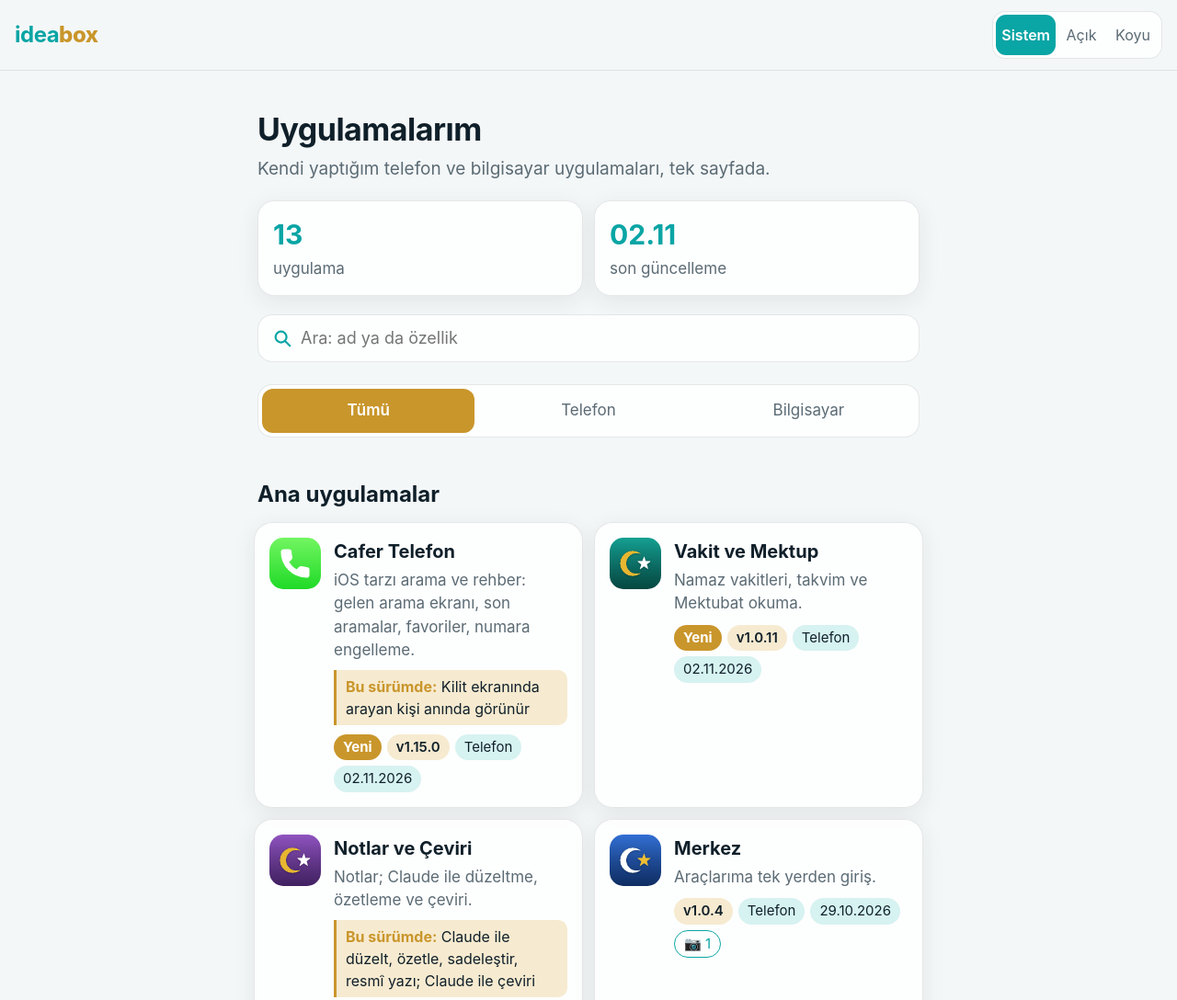
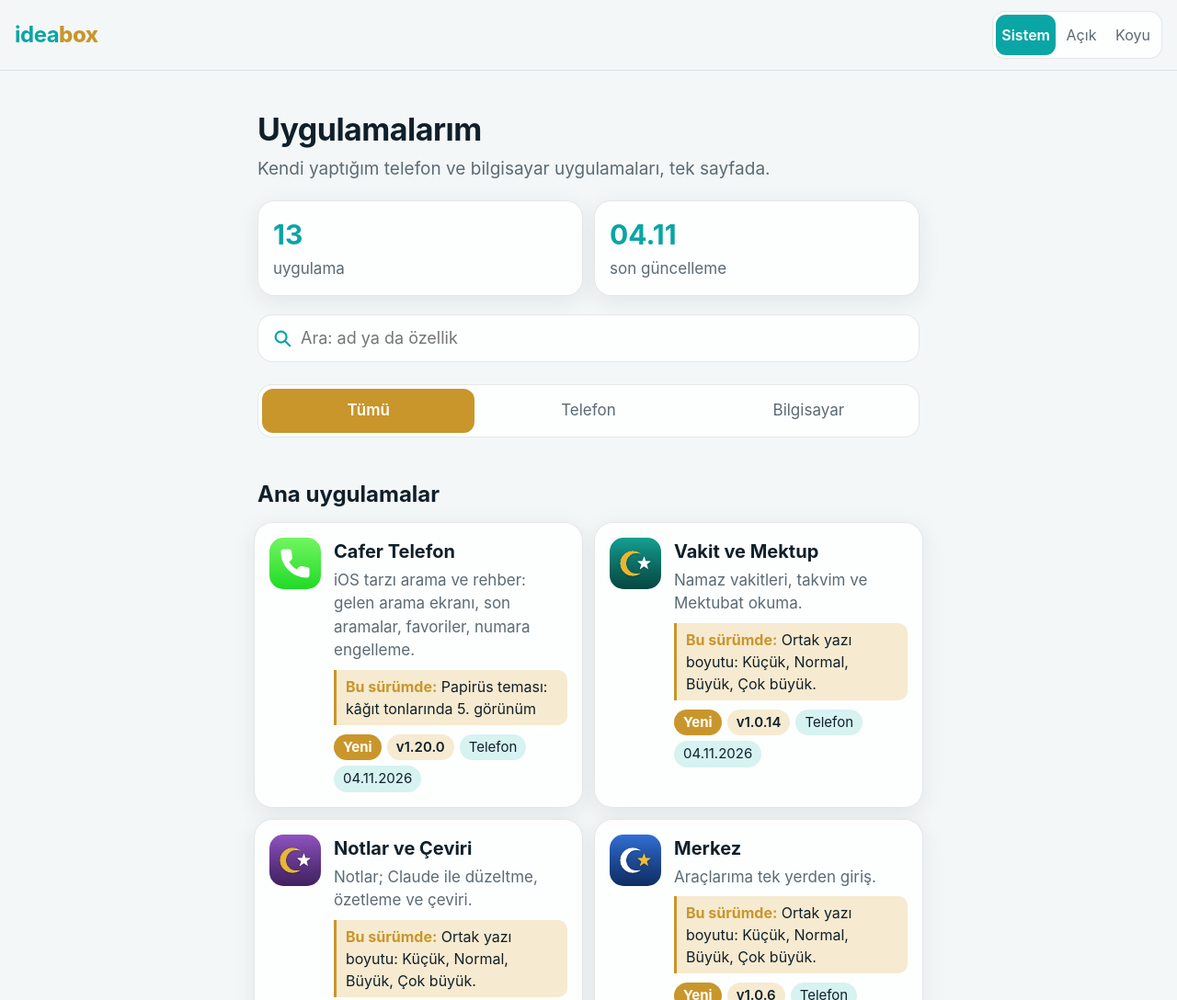
Before and after one commit to antepbolge-web/idebox-vitrin, a plain HTML site: page index.html in a window 1280 px wide. Shown: the top 1088 px of the page at 92% size. Drawn offline with Linux system fonts and the light colour scheme.

Commit message:
Vitrin guncellendi 2026-11-04

```diff
--- a/index.html
+++ b/index.html
@@ -226,35 +226,35 @@
 </div>
 
 <script>
-  // Bilgiler apps/apk/APK.md ile aynı tutulur (2026-11-03).
+  // Bilgiler apps/apk/APK.md ile aynı tutulur (2026-11-04).
   // simge: simgeler/ altındaki dosya; ekran: ekranlar/ altındaki görüntüler (ör. ["alarm-1.jpg"]).
   const UYGULAMALAR = [
-    { ad: "Cafer Telefon", simge: "telefon.svg", surum: "1.15.0", tarih: "2026-11-02", grup: "ana", yer: "Telefon",
-      aciklama: "iOS tarzı arama ve rehber: gelen arama ekranı, son aramalar, favoriler, numara engelleme.", yenilik: "Kilit ekranında arayan kişi anında görünür" },
-    { ad: "Vakit ve Mektup", simge: "vakit.png", surum: "1.0.11", tarih: "2026-11-02", grup: "ana", yer: "Telefon",
-      aciklama: "Namaz vakitleri, takvim ve Mektubat okuma." },
-    { ad: "Notlar ve Çeviri", simge: "notlar.png", surum: "1.1.0", tarih: "2026-11-02", grup: "ana", yer: "Telefon",
-      aciklama: "Notlar; Claude ile düzeltme, özetleme ve çeviri.", yenilik: "Claude ile düzelt, özetle, sadeleştir, resmî yazı; Claude ile çeviri" },
-    { ad: "Merkez", simge: "merkez.png", ekran: ["merkez-1.jpg"], surum: "1.0.4", tarih: "2026-10-29", grup: "ana", yer: "Telefon",
-      aciklama: "Araçlarıma tek yerden giriş." },
-    { ad: "Arama Asistanı", simge: "arama.png", ekran: ["arama-1.jpg"], surum: "1.2.5", tarih: "2026-11-02", grup: "yardimci", yer: "Telefon + Bilgisayar",
-      aciklama: "Spotlight tarzı arama: uygulama, dosya, kişi, hesap makinesi, sözlük, Vikipedi.", yenilik: "Hazır Claude komutları: excel, yazı, duyuru, düzelt, özet, sunum" },
-    { ad: "PDF Asistanı", simge: "pdf.png", surum: "1.1.0", tarih: "2026-11-02", grup: "yardimci", yer: "Telefon + Bilgisayar",
-      aciklama: "PDF okuma, imzalama, kamerayla tarama, bölme ve birleştirme.", yenilik: "Claude'a sor: özet, resmî yazı taslağı, maddeler ve tarihler" },
-    { ad: "Cafer Güncelleyici", simge: "guncelleyici.png", ekran: ["guncelleyici-1.jpg"], surum: "1.0.0", tarih: "2026-11-02", grup: "yardimci", yer: "Telefon",
-      aciklama: "Bütün uygulamalarımın yeni sürümünü tek listede gösterir; günlük bildirim ve widget.", yenilik: "İlk sürüm: aile uygulamalarının güncel olup olmadığını gösterir." },
-    { ad: "Cafer Başlatıcı", simge: "baslatici.svg", ekran: ["baslatici-1.jpg"], surum: "0.3.0", tarih: "2026-11-02", grup: "yardimci", yer: "Telefon",
-      aciklama: "iOS tarzı cam görünümlü ana ekran: klasör kartları, hareket çubuğu, otomatik düzen.", yenilik: "Uygulamalar ana ekrana kısayol ve widget ekleyebilir (\u0022Ana Ekrana Ekle\u0022 kartı)." },
-    { ad: "Cafer Adım", simge: "adim.png", ekran: ["adim-1.jpg"], surum: "1.0.4", tarih: "2026-11-01", grup: "yardimci", yer: "Telefon",
-      aciklama: "Adım sayar: günlük hedef, haftalık grafik, hatırlatma ve widget'lar.", yenilik: "Çökme kaydı: uygulama kapanırsa sonraki açılışta \u0022Paylaş\u0022 sorar." },
-    { ad: "Alarm ve Saat", simge: "alarm.png", surum: "2.1.3", tarih: "2026-11-01", grup: "yardimci", yer: "Telefon",
-      aciklama: "Saat ve namaz vakti widget'ları, vakte bağlı alarm, zamanlayıcı ve kronometre.", yenilik: "Çökme kaydı: uygulama kapanırsa sonraki açılışta \u0022Paylaş\u0022 sorar." },
-    { ad: "Depo Asistanı", simge: "depo.png", ekran: ["depo-1.jpg"], surum: "2.1.2", tarih: "2026-11-01", grup: "yardimci", yer: "Telefon + Bilgisayar",
-      aciklama: "Depolama temizliği: hızlı temizlik, yinelenen dosyalar, uygulama listesi.", yenilik: "Çökme kaydı: uygulama kapanırsa sonraki açılışta \u0022Paylaş\u0022 sorar." },
-    { ad: "Dosya Yöneticisi", simge: "dosya.png", surum: "1.2.0", tarih: "2026-10-29", grup: "yardimci", yer: "Bilgisayar",
-      aciklama: "Dosya ve klasörleri düzenleme." },
-    { ad: "Fotoğraf Görüntüleyici", simge: "fotograf.png", surum: "2.0.3", tarih: "2026-10-27", grup: "yardimci", yer: "Bilgisayar",
-      aciklama: "Albümler, görüntüleyici, favoriler, düzenleme; HEIC ve video desteği." }
+    { ad: "Cafer Telefon", simge: "telefon.svg", surum: "1.20.0", tarih: "2026-11-04", grup: "ana", yer: "Telefon",
+      aciklama: "iOS tarzı arama ve rehber: gelen arama ekranı, son aramalar, favoriler, numara engelleme.", yenilik: "Papirüs teması: kâğıt tonlarında 5. görünüm" },
+    { ad: "Vakit ve Mektup", simge: "vakit.png", surum: "1.0.14", tarih: "2026-11-04", grup: "ana", yer: "Telefon",
+      aciklama: "Namaz vakitleri, takvim ve Mektubat okuma.", yenilik: "Ortak yazı boyutu: Küçük, Normal, Büyük, Çok büyük." },
+    { ad: "Notlar ve Çeviri", simge: "notlar.png", surum: "1.1.2", tarih: "2026-11-04", grup: "ana", yer: "Telefon",
+      aciklama: "Notlar; Claude ile düzeltme, özetleme ve çeviri.", yenilik: "Ortak yazı boyutu: Küçük, Normal, Büyük, Çok büyük." },
+    { ad: "Merkez", simge: "merkez.png", ekran: ["merkez-1.jpg"], surum: "1.0.6", tarih: "2026-11-04", grup: "ana", yer: "Telefon",
+      aciklama: "Araçlarıma tek yerden giriş.", yenilik: "Ortak yazı boyutu: Küçük, Normal, Büyük, Çok büyük." },
+    { ad: "Arama Asistanı", simge: "arama.png", ekran: ["arama-1.jpg"], surum: "1.2.9", tarih: "2026-11-04", grup: "yardimci", yer: "Telefon + Bilgisayar",
+      aciklama: "Spotlight tarzı arama: uygulama, dosya, kişi, hesap makinesi, sözlük, Vikipedi.", yenilik: "Papirüs teması: kâğıt tonlarında 5. görünüm" },
+    { ad: "PDF Asistanı", simge: "pdf.png", surum: "1.1.4", tarih: "2026-11-04", grup: "yardimci", yer: "Telefon + Bilgisayar",
+      aciklama: "PDF okuma, imzalama, kamerayla tarama, bölme ve birleştirme.", yenilik: "Papirüs teması: kâğıt tonlarında 5. görünüm" },
+    { ad: "Cafer Güncelleyici", simge: "guncelleyici.png", ekran: ["guncelleyici-1.jpg"], surum: "1.0.4", tarih: "2026-11-04", grup: "yardimci", yer: "Telefon",
+      aciklama: "Bütün uygulamalarımın yeni sürümünü tek listede gösterir; günlük bildirim ve widget.", yenilik: "Papirüs teması: kâğıt tonlarında 5. görünüm" },
+    { ad: "Cafer Başlatıcı", simge: "baslatici.svg", ekran: ["baslatici-1.jpg"], surum: "0.3.0", tarih: "2026-11-04", grup: "yardimci", yer: "Telefon",
+      aciklama: "iOS tarzı cam görünümlü ana ekran: klasör kartları, hareket çubuğu, otomatik düzen.", yenilik: "Papirüs hazır teması" },
+    { ad: "Cafer Adım", simge: "adim.png", ekran: ["adim-1.jpg"], surum: "1.0.9", tarih: "2026-11-04", grup: "yardimci", yer: "Telefon",
+      aciklama: "Adım sayar: günlük hedef, haftalık grafik, hatırlatma ve widget'lar.", yenilik: "Papirüs teması: kâğıt renkli açık tema. Ayarlar → Görünüm → Tema." },
+    { ad: "Alarm ve Saat", simge: "alarm.png", surum: "2.1.9", tarih: "2026-11-04", grup: "yardimci", yer: "Telefon",
+      aciklama: "Saat ve namaz vakti widget'ları, vakte bağlı alarm, zamanlayıcı ve kronometre.", yenilik: "Papirüs teması: kâğıt tonlarında 5. görünüm" },
+    { ad: "Depo Asistanı", simge: "depo.png", ekran: ["depo-1.jpg"], surum: "2.1.6", tarih: "2026-11-04", grup: "yardimci", yer: "Telefon + Bilgisayar",
+      aciklama: "Depolama temizliği: hızlı temizlik, yinelenen dosyalar, uygulama listesi.", yenilik: "Papirüs teması: kâğıt tonlarında 5. görünüm" },
+    { ad: "Dosya Yöneticisi", simge: "dosya.png", surum: "1.2.2", tarih: "2026-11-04", grup: "yardimci", yer: "Bilgisayar",
+      aciklama: "Dosya ve klasörleri düzenleme.", yenilik: "Papirüs teması: kâğıt tonlarında 5. görünüm" },
+    { ad: "Fotoğraf Görüntüleyici", simge: "fotograf.png", surum: "2.0.6", tarih: "2026-11-04", grup: "yardimci", yer: "Bilgisayar",
+      aciklama: "Albümler, görüntüleyici, favoriler, düzenleme; HEIC ve video desteği.", yenilik: "Papirüs ailenin ortak teması oldu" }
   ];
 
   // Son 3 günde güncellenenler "Yeni" rozeti alır.
```
